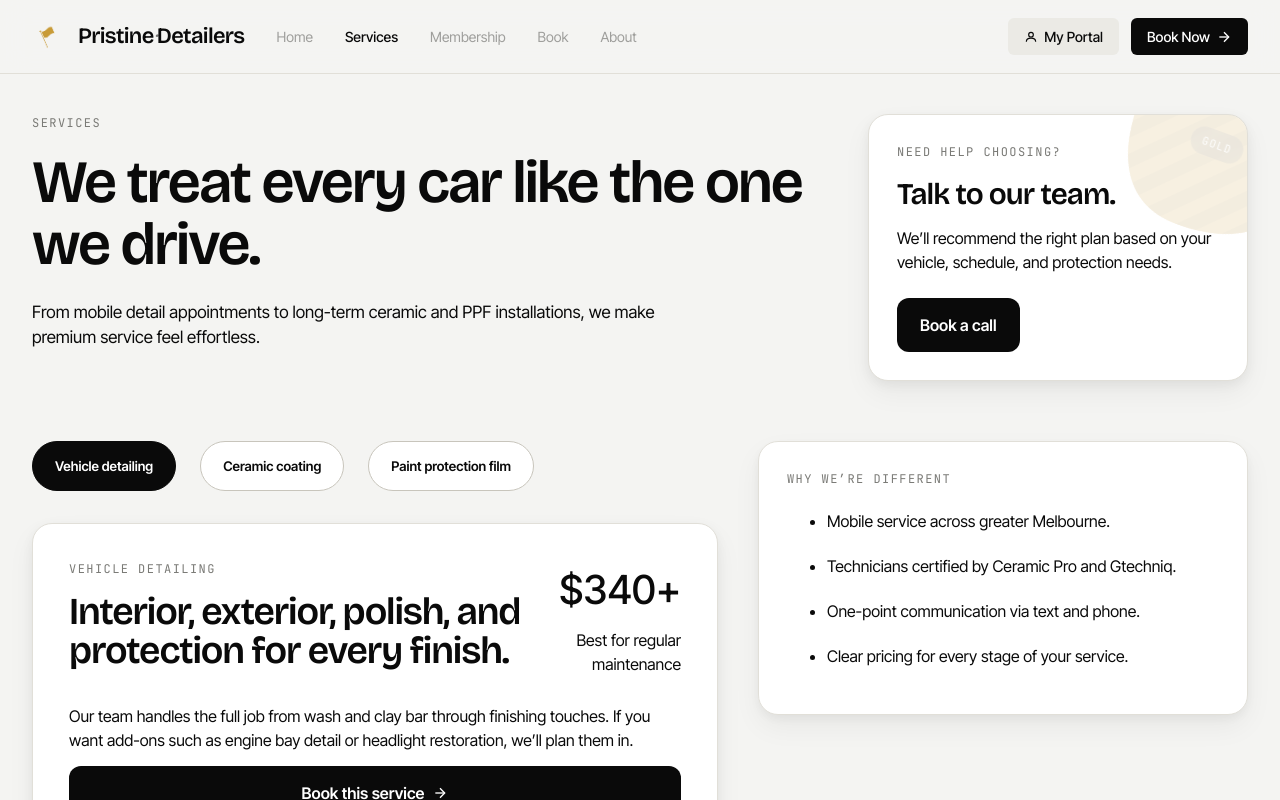
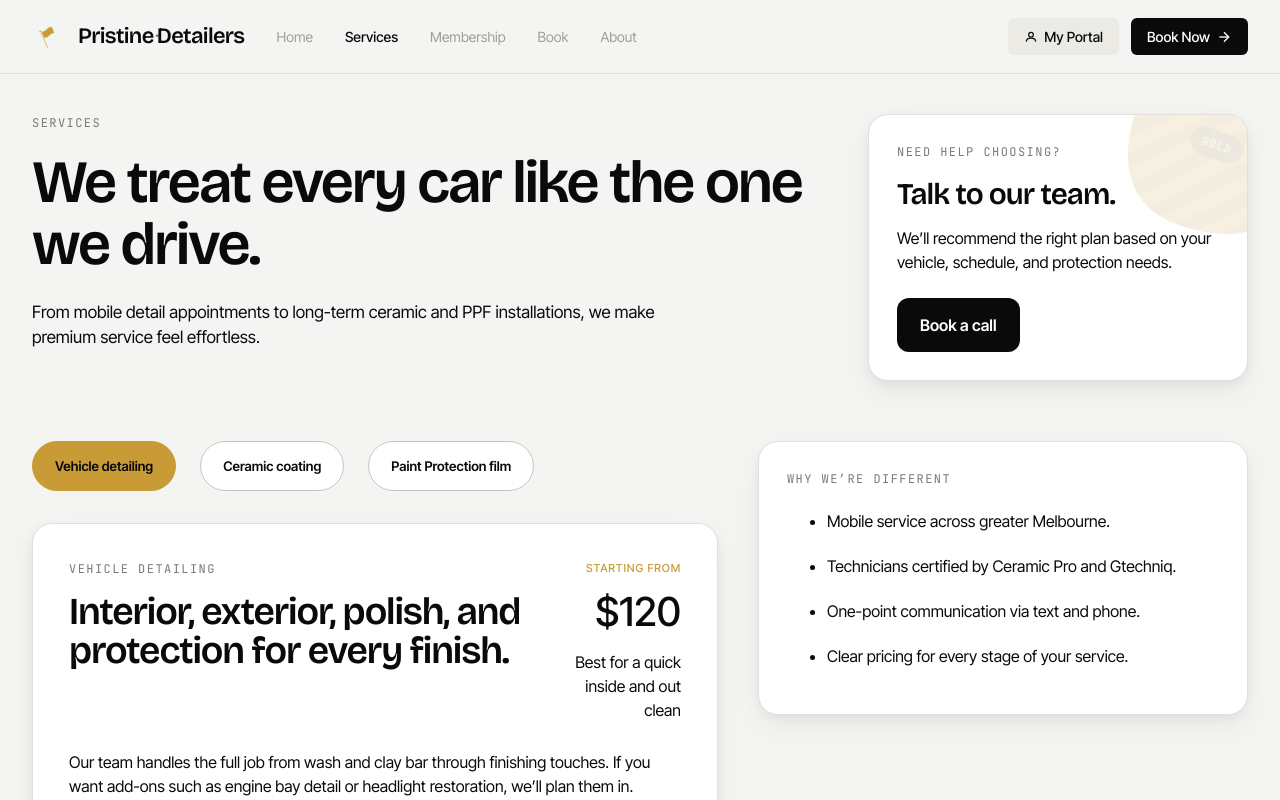
Before and after one commit to hrshdv2nd/pristinedetailers, a Next.js app: page /services in a window 1280 px wide. Shown: the top 800 px of the page. Built offline with nearby package versions, Linux system fonts and the light colour scheme.

Commit message:
style: gold filter buttons and Starting From label on pricing

```diff
--- a/components/pages/services.tsx
+++ b/components/pages/services.tsx
@@ -15,21 +15,21 @@ export function Services() {
       id: 'vehicle-detailing',
       title: 'Vehicle detailing',
       description: 'Interior, exterior, polish, and protection for every finish.',
-      price: '$340+ ',
-      label: 'Best for regular maintenance',
+      price: '$120 ',
+      label: 'Best for a quick inside and out clean',
     },
     {
       id: 'ceramic-coating',
       title: 'Ceramic coating',
       description: 'Long-lasting hydrophobic protection for paint, wheels, and glass.',
-      price: '$1,890+',
-      label: 'Best for deep protection',
+      price: '$750',
+      label: 'Best for deep long lasting, protection',
     },
     {
       id: 'paint-protection',
-      title: 'Paint protection film',
+      title: 'Paint Protection film',
       description: 'Invisible, impact-resistant coverage for the most vulnerable panels.',
-      price: '$4,200+',
+      price: '$3,000',
       label: 'Best for high-risk areas',
     },
   ];
@@ -77,9 +77,9 @@ export function Services() {
                     style={{
                       padding: '16px 22px',
                       borderRadius: 999,
-                      border: `1.5px solid ${selected === service.id ? '#0A0A0A' : '#C8C5BC'}`,
-                      background: selected === service.id ? '#0A0A0A' : '#fff',
-                      color: selected === service.id ? '#fff' : '#0A0A0A',
+                      border: `1.5px solid ${selected === service.id ? '#C89B37' : '#C8C5BC'}`,
+                      background: selected === service.id ? '#C89B37' : '#fff',
+                      color: '#0A0A0A',
                     }}
                   >
                     {service.title}
@@ -97,6 +97,7 @@ export function Services() {
                           <h2 style={{ fontSize: 38, lineHeight: 1.05, marginTop: 14 }}>{service.description}</h2>
                         </div>
                         <div style={{ textAlign: 'right' }}>
+                          <div style={{ fontSize: 11, fontWeight: 500, letterSpacing: '0.08em', textTransform: 'uppercase', color: '#C89B37', marginBottom: 6 }}>Starting From</div>
                           <div style={{ fontFamily: 'var(--f-display)', fontSize: 40, fontWeight: 500 }}>{service.price}</div>
                           <div style={{ color: 'var(--ink-3)', marginTop: 8 }}>{service.label}</div>
                         </div>
```
